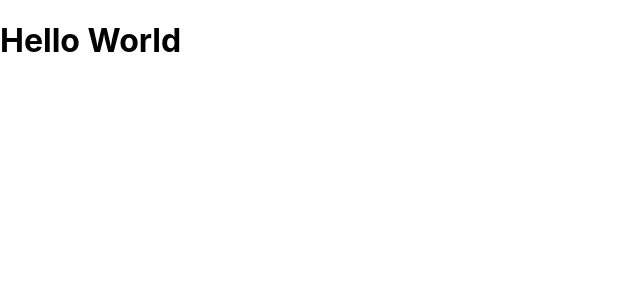
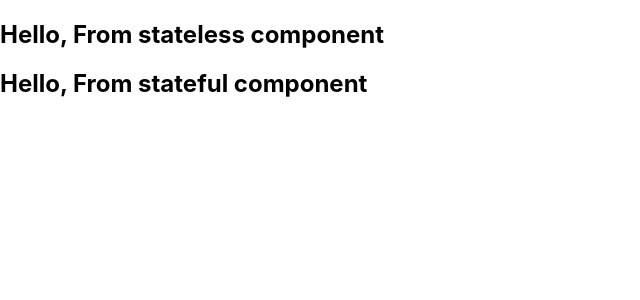
Before and after one commit to shibbirweb/reactjs-practice, a React (Create React App) app: page / in a window 1280 px wide. Shown: the top 300 px of the page, without its empty margins (0-640 px from the left). Built offline with nearby package versions, Linux system fonts and the light colour scheme.

Commit message:
Basic Functional & ES6 Component

```diff
--- a/src/index.js
+++ b/src/index.js
@@ -4,9 +4,27 @@ import './index.css';
 //import App from './App';
 import * as serviceWorker from './serviceWorker';
 
+
+// functional / stateless component
+function Message(props){
+    return (<h2>Hello, From stateless component</h2>)
+}
+
+// es6/ stateful Component
+class MyApp extends React.Component{
+    render(){
+        return (
+            <h2>Hello, From stateful component</h2>
+        )
+    }
+}
+
 ReactDOM.render(
   <React.StrictMode>
-    <h1>Hello World</h1>
+    <div>
+        <Message/>
+        <MyApp/>
+    </div>
   </React.StrictMode>,
   document.getElementById('root')
 );
```
